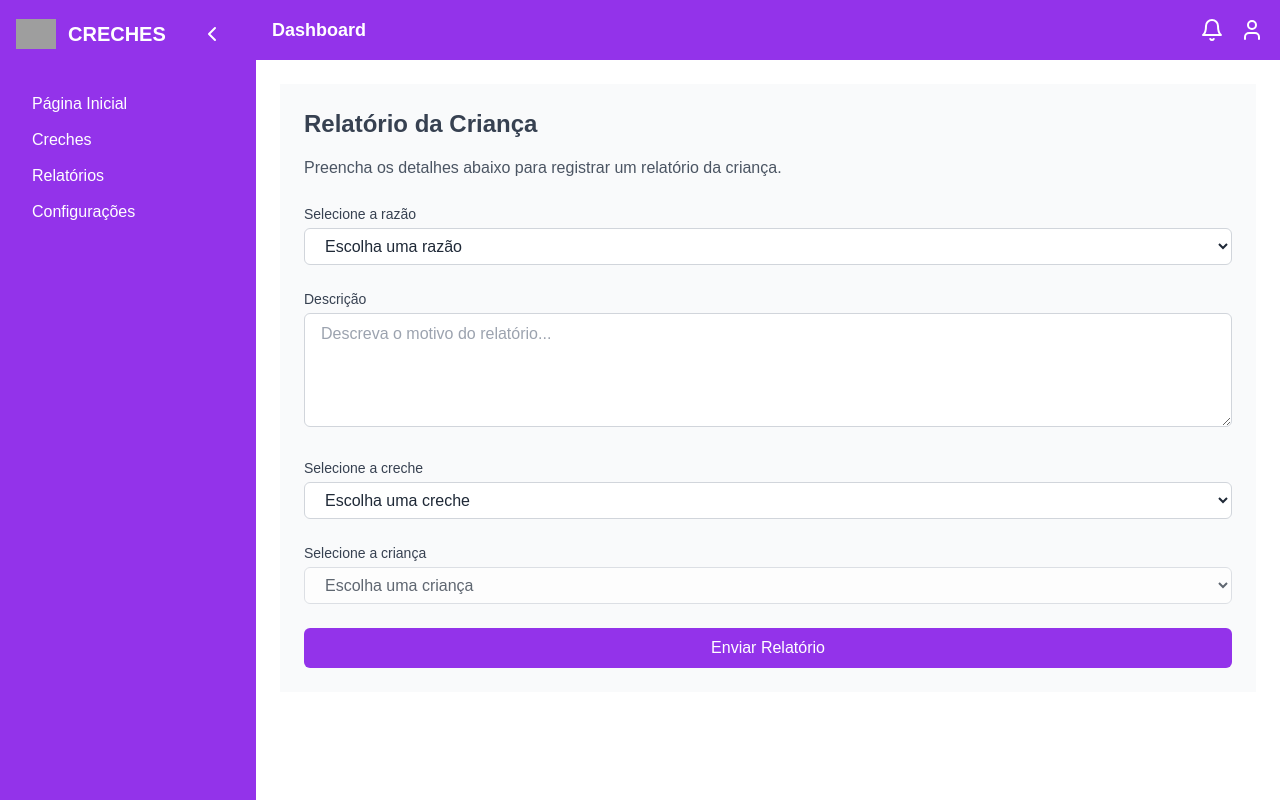
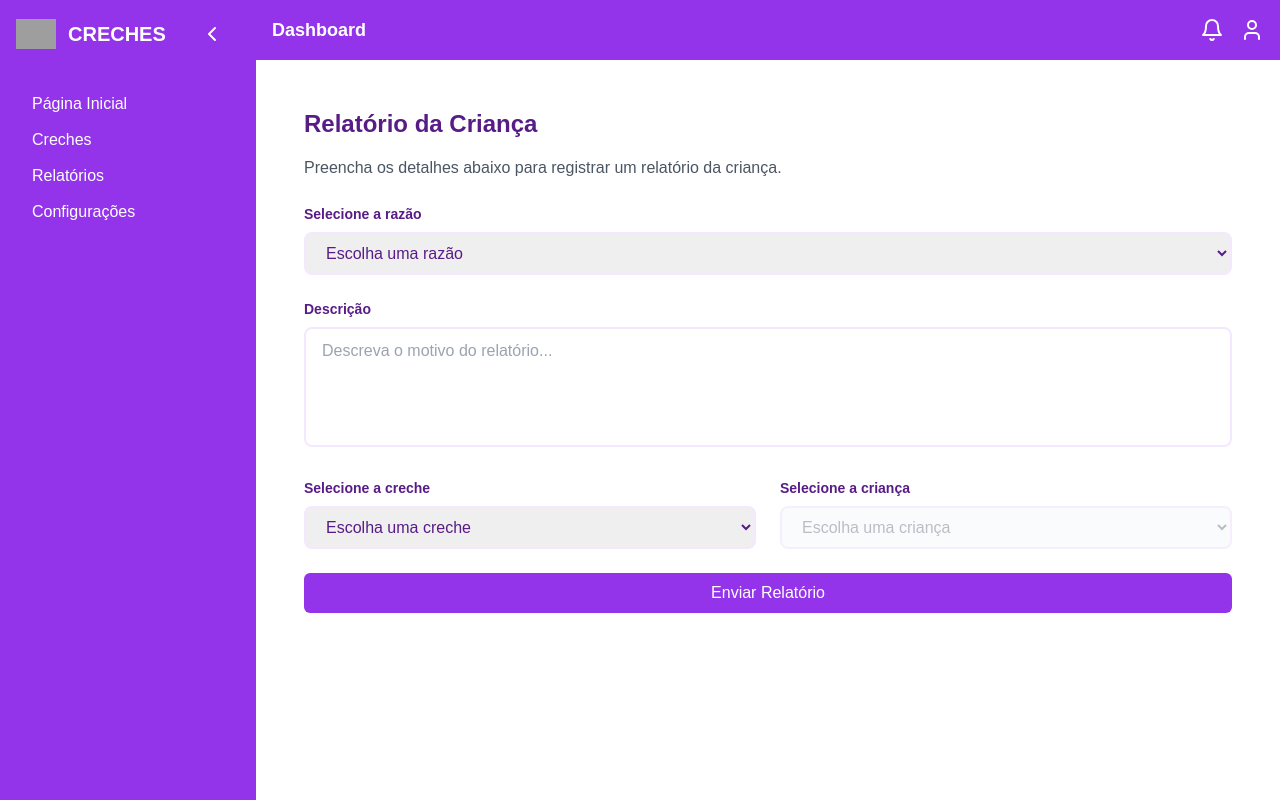
Before and after one commit to jframnp/Tagarela, a Next.js app: page /areagerente/relatorios in a window 1280 px wide. Built offline with nearby package versions, Linux system fonts and the light colour scheme; grey boxes are pictures that could not be loaded.

Commit message:
Sprint 3

```diff
--- a/app/about/page.tsx
+++ b/app/about/page.tsx
@@ -70,7 +70,7 @@ export default function TagarelaLandingPage() {
               width={40}
               height={40}
             />
-            <span className="text-white text-2xl font-bold font-poppins">Tagarela</span>
+            <a className="text-white text-2xl font-bold font-poppins" href="/home">Tagarela</a>
           </div>
           <div className="space-x-4">
             <Link href="/about" className="text-white hover:text-blue-200 transition-colors font-poppins">Sobre Nós</Link>
@@ -104,29 +104,6 @@ export default function TagarelaLandingPage() {
             ))}
           </div>
         </section>
-
-        <section id="contact-section" className="mb-12" aria-labelledby="contact-heading">
-          <h2 id="contact-heading" className="text-3xl font-bold text-center text-purple-800 mb-8 font-poppins">Entre em Contato</h2>
-          <Card>
-            <CardContent className="p-6">
-              <form className="space-y-4">
-                <div>
-                  <label htmlFor="name" className="block text-sm font-medium text-purple-700 mb-1">Nome</label>
-                  <Input id="name" placeholder="Seu nome" />
-                </div>
-                <div>
-                  <label htmlFor="email" className="block text-sm font-medium text-purple-700 mb-1">Email</label>
-                  <Input id="email" type="email" placeholder="seu@email.com" />
-                </div>
-                <div>
-                  <label htmlFor="message" className="block text-sm font-medium text-purple-700 mb-1">Mensagem</label>
-                  <Textarea id="message" placeholder="Sua mensagem" rows={4} />
-                </div>
-                <Button type="submit" className="w-full bg-purple-500 hover:bg-purple-600 text-white font-poppins">Enviar</Button>
-              </form>
-            </CardContent>
-          </Card>
-        </section>
       </main>
 
       <footer className="bg-purple-600 text-white p-4 mt-8">
--- a/app/areagerente/relatorios/page.tsx
+++ b/app/areagerente/relatorios/page.tsx
@@ -1,4 +1,3 @@
-
 'use client'
 
 import { useState } from 'react'
@@ -34,11 +33,11 @@ export default function RelatorioCriancaPage() {
     }
 
     return (
-        <div className="min-h-screen bg-blue-50 font-roboto">
+        <div className="min-h-screen font-roboto">
             <Layout>
                 {/* Content */}
-                <main className="flex-1 p-6 overflow-y-auto bg-gray-50 dark:bg-gray-800">
-                    <h2 className="text-2xl font-semibold mb-4 text-gray-700 dark:text-gray-200">Relatório da Criança</h2>
+                <main className="flex-1 p-6 overflow-y-auto ">
+                    <h2 className="text-2xl font-semibold mb-4 text-purple-900 ">Relatório da Criança</h2>
                     <p className="text-gray-600 dark:text-gray-400 mb-6">
                         Preencha os detalhes abaixo para registrar um relatório da criança.
                     </p>
@@ -46,15 +45,15 @@ export default function RelatorioCriancaPage() {
                     <form onSubmit={handleSubmitReport} className="space-y-6">
                         {/* Seleção de Razão */}
                         <div>
-                            <label className="block text-sm font-medium text-gray-700 dark:text-gray-300 mb-1">
+                            <label className="block text-sm font-semibold text-purple-900 mb-2">
                                 Selecione a razão
                             </label>
                             <select
                                 value={selectedReason}
                                 onChange={(e) => setSelectedReason(e.target.value)}
-                                className="w-full border border-gray-300 dark:border-gray-700 rounded-md px-4 py-2 text-gray-800 dark:text-gray-200 bg-white dark:bg-gray-900"
+                                className="w-full rounded-lg border-2 border-purple-100 px-4 py-2.5 focus:border-purple-500 focus:ring-2 focus:ring-purple-200 outline-none transition-all text-purple-900"
                             >
-                                <option value="">Escolha uma razão</option>
+                                <option value="" className="text-gray-700">Escolha uma razão</option>
                                 <option value="Comportamento">Comportamento</option>
                                 <option value="Desenvolvimento">Desenvolvimento</option>
                                 <option value="Outros">Outros</option>
@@ -63,30 +62,30 @@ export default function RelatorioCriancaPage() {
 
                         {/* Descrição */}
                         <div>
-                            <label htmlFor="description" className="block text-sm font-medium text-gray-700 dark:text-gray-300 mb-1">
+                            <label className="block text-sm font-semibold text-purple-900 mb-2">
                                 Descrição
                             </label>
                             <textarea
-                                id="description"
                                 rows={4}
-                                className="w-full border border-gray-300 dark:border-gray-700 rounded-md px-4 py-2 text-gray-800 dark:text-gray-200 bg-white dark:bg-gray-900"
+                                className="w-full rounded-lg border-2 border-purple-100 px-4 py-2.5 focus:border-purple-500 focus:ring-2 focus:ring-purple-200 outline-none transition-all resize-none text-purple-900"
                                 value={description}
                                 onChange={(e) => setDescription(e.target.value)}
                                 placeholder="Descreva o motivo do relatório..."
                             />
                         </div>
 
-                        {/* Seleção de Creche */}
+                        {/* Seleções de Creche e Criança */}
+                        <div className="grid grid-cols-1 md:grid-cols-2 gap-6">
                             <div>
-                            <label className="block text-sm font-medium text-gray-700 dark:text-gray-300 mb-1">
+                                <label className="block text-sm font-semibold text-purple-900 mb-2">
                                     Selecione a creche
                                 </label>
                                 <select
                                     value={selectedSchool}
                                     onChange={(e) => setSelectedSchool(e.target.value)}
-                                className="w-full border border-gray-300 dark:border-gray-700 rounded-md px-4 py-2 text-gray-800 dark:text-gray-200 bg-white dark:bg-gray-900"
+                                    className="w-full rounded-lg border-2 border-purple-100 px-4 py-2.5 focus:border-purple-500 focus:ring-2 focus:ring-purple-200 outline-none transition-all text-purple-900"
                                 >
-                                <option value="">Escolha uma creche</option>
+                                    <option value="" className="text-gray-700">Escolha uma creche</option>
                                     {schools.map((school) => (
                                         <option key={school.id} value={school.name}>
                                             {school.name}
@@ -95,18 +94,17 @@ export default function RelatorioCriancaPage() {
                                 </select>
                             </div>
 
-                        {/* Seleção de Criança */}
                             <div>
-                            <label className="block text-sm font-medium text-gray-700 dark:text-gray-300 mb-1">
+                                <label className="block text-sm font-semibold text-purple-900 mb-2">
                                     Selecione a criança
                                 </label>
                                 <select
                                     value={selectedChild}
                                     onChange={(e) => setSelectedChild(e.target.value)}
-                                className="w-full border border-gray-300 dark:border-gray-700 rounded-md px-4 py-2 text-gray-800 dark:text-gray-200 bg-white dark:bg-gray-900"
+                                    className="w-full rounded-lg border-2 border-purple-100 px-4 py-2.5 focus:border-purple-500 focus:ring-2 focus:ring-purple-200 outline-none transition-all text-purple-900 disabled:bg-gray-50 disabled:text-gray-400"
                                     disabled={!selectedSchool}
                                 >
-                                <option value="">Escolha uma criança</option>
+                                    <option value="" className="text-gray-700">Escolha uma criança</option>
                                     {schools
                                         .find((school) => school.name === selectedSchool)
                                         ?.children.map((child) => (
@@ -115,6 +113,7 @@ export default function RelatorioCriancaPage() {
                                             </option>
                                         ))}
                                 </select>
+                            </div>
                         </div>
 
                         {/* Botão de Enviar */}
--- a/app/login/page.tsx
+++ b/app/login/page.tsx
@@ -5,6 +5,8 @@ import { Input } from "@/components/ui/input"
 import { Card, CardContent } from "@/components/ui/card"
 import axios from 'axios'
 import { useRouter } from 'next/navigation'
+import { ArrowLeft } from 'lucide-react'
+import Link from 'next/link'
 
 export default function LoginArea() {
   const [isLogin, setIsLogin] = useState(true)
@@ -45,108 +47,46 @@ export default function LoginArea() {
 
     try {
       if (isLogin) {
-        // Lógica de login (mantida como está, pois já está funcionando)
-        const loginFormatado = login.trim()
-        const senhaFormatada = password.trim()
+        const response = await api.post('/manager/login', {
+          login: login,
+          password: password
+        });
 
-        if (!loginFormatado || !senhaFormatada) {
-          showPrompt('Por favor, preencha todos os campos')
-          return
-        }
-
-        const dadosLogin = {
-          login: loginFormatado,
-          password: senhaFormatada
-        }
-
-        console.log('Tentando login com:', dadosLogin)
-
-        const response = await fetch('http://localhost:8080/manager/login', {
-          method: 'POST',
-          headers: {
-            'Content-Type': 'application/json',
-            'Accept': 'application/json'
-          },
-          body: JSON.stringify(dadosLogin)
-        })
-
-        const textoResposta = await response.text()
-        console.log('Resposta completa:', {
-          status: response.status,
-          texto: textoResposta
-        })
-
-        if (response.status === 401) {
-          showPrompt('Login ou senha incorretos. Por favor, verifique suas credenciais.')
-          return
-        }
-
-        if (response.ok) {
-          try {
-            const data = JSON.parse(textoResposta)
-            if (data.token) {
-              localStorage.setItem('token', data.token)
-              showPrompt('Login bem-sucedido!')
-              router.push('/areagerente')
-            } else {
-              showPrompt('Token não encontrado na resposta')
-            }
-          } catch (e) {
-            showPrompt('Erro ao processar resposta do servidor')
-          }
-        }
-      } else {
-        // Lógica de cadastro atualizada
-        // Validação dos campos
-        if (!name || !rg || !cpf || !login || !email || !password) {
-          showPrompt('Por favor, preencha todos os campos')
-          return
-        }
-
-        const dadosCadastro = {
-          name: name.trim(),
-          rg: rg.trim(),
-          cpf: cpf.trim(),
-          login: login.trim(),
-          email: email.trim(),
-          password: password.trim()
-        }
-
-        console.log('Dados de cadastro sendo enviados:', dadosCadastro)
-
-        const response = await fetch('http://localhost:8080/manager/register', {
-          method: 'POST',
-          headers: {
-            'Content-Type': 'application/json',
-          },
-          body: JSON.stringify(dadosCadastro)
-        })
-
-        console.log('Status da resposta de cadastro:', response.status)
-
-        const textoRespostaCadastro = await response.text()
-        console.log('Resposta do cadastro:', textoRespostaCadastro)
-
-        if (response.ok) {
-          showPrompt('Cadastro realizado com sucesso!')
-          setIsLogin(true) // Volta para a tela de login
+        if (response.status === 200) {
+          showPrompt('Login bem-sucedido!')
+          router.push('/areagerente')
         } else {
-          try {
-            const errorData = JSON.parse(textoRespostaCadastro)
-            showPrompt(errorData.message || 'Erro ao cadastrar. Tente novamente.')
-          } catch (e) {
-            showPrompt(textoRespostaCadastro || 'Erro ao cadastrar. Tente novamente.')
-          }
+          showPrompt('Login inválido. Verifique suas credenciais.')
         }
       }
+      // ... resto do código
     } catch (error) {
-      console.error('Erro completo:', error)
-      showPrompt('Erro ao processar a requisição. Tente novamente.')
+      if (axios.isAxiosError(error)) {
+        if (error.response?.status === 401) {
+          showPrompt('Login ou senha incorretos.')
+        } else {
+          showPrompt('Erro ao conectar à API. Tente novamente.')
+        }
+        console.error('Erro ao conectar à API:', error.message)
+      } else {
+        showPrompt('Erro inesperado. Tente novamente.')
+        console.error('Erro inesperado:', error)
+      }
     }
   }
 
   return (
     <div className="min-h-screen flex items-center justify-center bg-gradient-to-br from-blue-100 to-purple-100 dark:from-blue-900 dark:to-purple-900 p-4 transition-colors duration-500 relative overflow-hidden">
+      {/* Botão de voltar para home */}
+      <Link href="/" className="absolute top-4 left-4 z-20">
+        <Button
+          variant="ghost"
+          className="rounded-full p-3 hover:bg-purple-200 dark:hover:bg-purple-800 transition-colors"
+        >
+          <ArrowLeft className="h-6 w-6 text-purple-600 dark:text-purple-300" />
+        </Button>
+      </Link>
+
       {/* Fundo decorativo com "T" */}
       <div className="absolute inset-0 flex items-center justify-center overflow-hidden" style={{ transform: 'rotate(45deg)', zIndex: 0 }}>
         <span className="text-red-500 text-[45vw] font-bold opacity-5 select-none">T</span>
```
Lines whose indentation alone changed are shown as unchanged.
